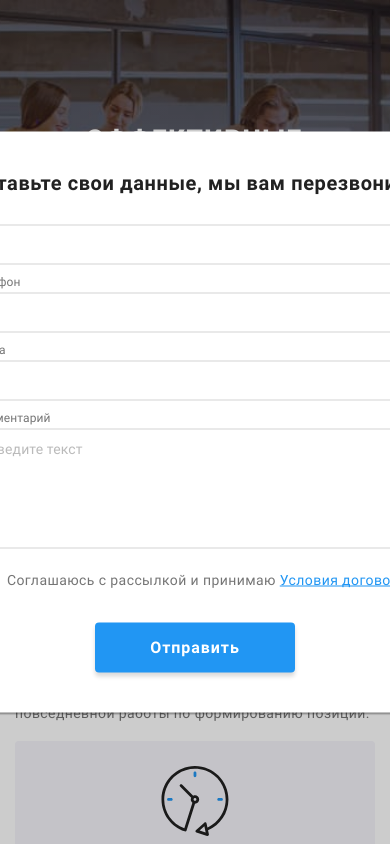
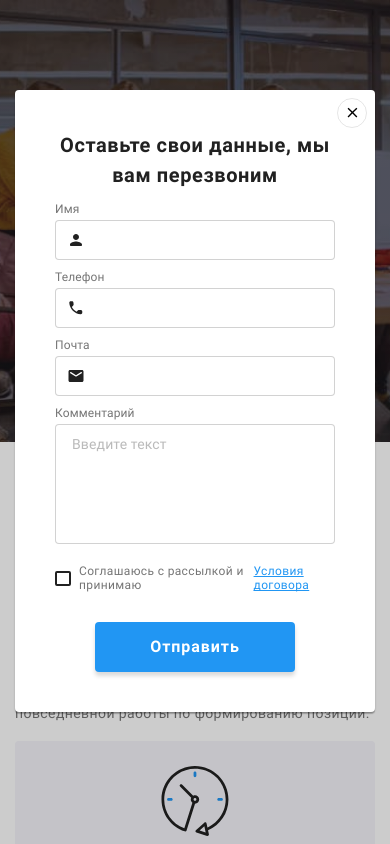
Before and after one commit to LagodaAnna/goit-markup-hw-08, a plain HTML site: page index.html in a window 390 px wide. Both pictures are taken after a click on the button "Заказать услугу". Shown: the top 844 px of the page. Drawn offline with nearby package versions, Linux system fonts and the light colour scheme.

Commit message:
Добавляет адаптив модал окна

```diff
--- a/js/modal.js
+++ b/js/modal.js
@@ -9,6 +9,7 @@
   refs.closeModalBtn.addEventListener('click', toggleModal);
 
   function toggleModal() {
+    document.body.classList.toggle("modal-open");
     refs.modal.classList.toggle('is-hidden');
   }
 })();
--- a/sass/components/_buttons.scss
+++ b/sass/components/_buttons.scss
@@ -4,4 +4,5 @@
   background-color: var(--accent-color);
   border-radius: 4px;
   border: none;
+  padding: 0;
 }
--- a/sass/layout/_body.scss
+++ b/sass/layout/_body.scss
@@ -3,3 +3,7 @@ body {
   background-color: var(--main-page-color);
   color: var(--main-text-color);
 }
+
+body.modal-open {
+  overflow: hidden;
+}
--- a/sass/layout/_hero.scss
+++ b/sass/layout/_hero.scss
@@ -7,6 +7,14 @@
   background-size: cover;
   background-position: center;
   max-width: 480px;
+
+  @media screen and (min-width: 481px) and (max-width: 767px) {
+    @include flex-position();
+    background-image: linear-gradient(rgba(47, 48, 58, 0.4), rgba(47, 48, 58, 0.4)),
+      url(../images/hero-tablet-bg.jpg);
+    max-width: 768px;
+    height: 400px;
+  }
 
   @media screen and (min-width: 768px) {
     @include flex-position();
--- a/sass/layout/_modal.scss
+++ b/sass/layout/_modal.scss
@@ -2,31 +2,50 @@
   position: fixed;
   top: 0;
   left: 0;
-  width: 100vw;
-  height: 100vh;
+  width: 100%;
+  height: 100%;
+  padding: 90px 15px;
   background-color: var(--backdrop-bg-color);
   transition: visibility 250ms cubic-bezier(0.4, 0, 0.2, 1),
     opacity 250ms cubic-bezier(0.4, 0, 0.2, 1);
+  overflow-y: scroll;
 }
 
 .backdrop.is-hidden .modal {
-  transform: translate(-50%, -50%) scale(1.5);
+  transform: scale(0.1);
+
+  @media screen and (min-width: 768px) {
+    transform: translate(-50%, -50%) scale(1.5);
+  }
 }
 
 .modal {
-  position: absolute;
-  top: 50%;
-  left: 50%;
-  transform: translate(-50%, -50%) scale(1);
+  transform: scale(1);
   padding: 40px;
-  width: 528px;
-  height: 581px;
+  width: 100%;
   background-color: var(--main-page-color);
   box-shadow: 0px 1px 3px rgba(0, 0, 0, 0.12), 0px 1px 1px rgba(0, 0, 0, 0.14),
     0px 2px 1px rgba(0, 0, 0, 0.2);
   border-radius: 4px;
   transition: transform 250ms cubic-bezier(0.4, 0, 0.2, 1),
     opacity 250ms cubic-bezier(0.4, 0, 0.2, 1);
+
+  @media screen and (min-width: 480px) {
+    position: absolute;
+    top: 50%;
+    left: 50%;
+    transform: translate(-50%, -50%) scale(1);
+    width: 450px;
+  }
+
+  @media screen and (min-width: 768px) {
+    height: 609px;
+  }
+
+  @media screen and (min-width: 1200px) {
+    width: 528px;
+    height: 581px;
+  }
 }
 
 .modal__btn-close {
@@ -49,7 +68,12 @@
 
 .modal__title {
   margin-bottom: 12px;
-  @include font(700, 20px, 1.15, 0.03em, var(--main-text-color));
+  @include font(700, 20px, 1.5, 0.03em, var(--main-text-color));
+  text-align: center;
+
+  @media screen and (min-width: 1200px) {
+    line-height: 1.15;
+  }
 }
 
 .form-modal {
@@ -115,8 +139,13 @@
 
 .form-modal__checkbox-label {
   @include flex-position();
-  @include font(400, 14px, 1.7, 0.03em, var(--secondary-text-color));
+  @include font(400, 12px, 1.17, 0.03em, var(--secondary-text-color));
   margin-bottom: 30px;
+
+  @media screen and (min-width: 1200px) {
+    font-size: 14px;
+    line-height: 1.7;
+  }
 }
 
 .form-modal__icon-wrapper {
@@ -158,7 +187,6 @@
 }
 
 .form-modal__btn {
-  display: block;
   margin: 0 auto;
   width: 200px;
   height: 50px;
```
Also changed, not shown: css/main.css, css/main.min.css, 2 other files.
